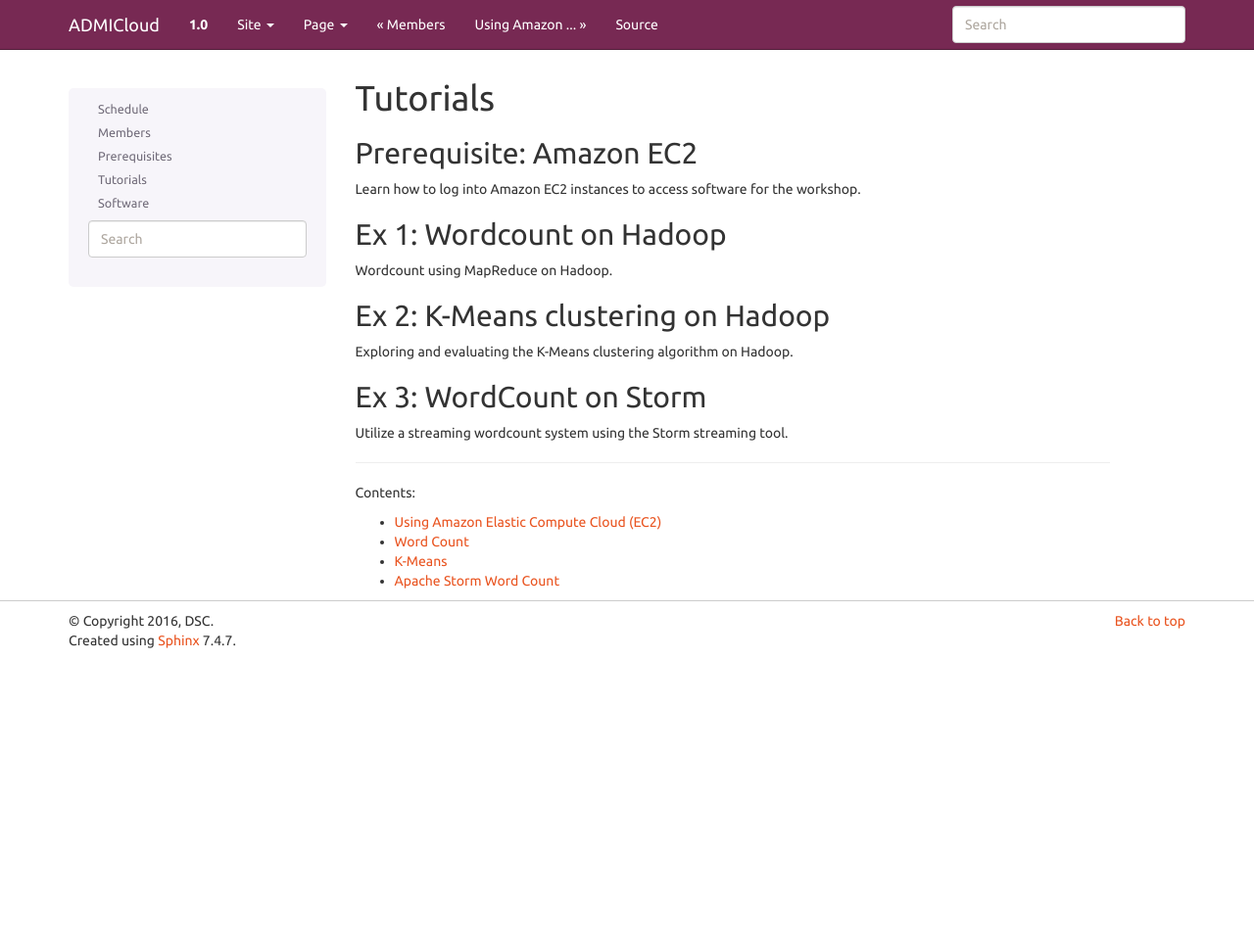
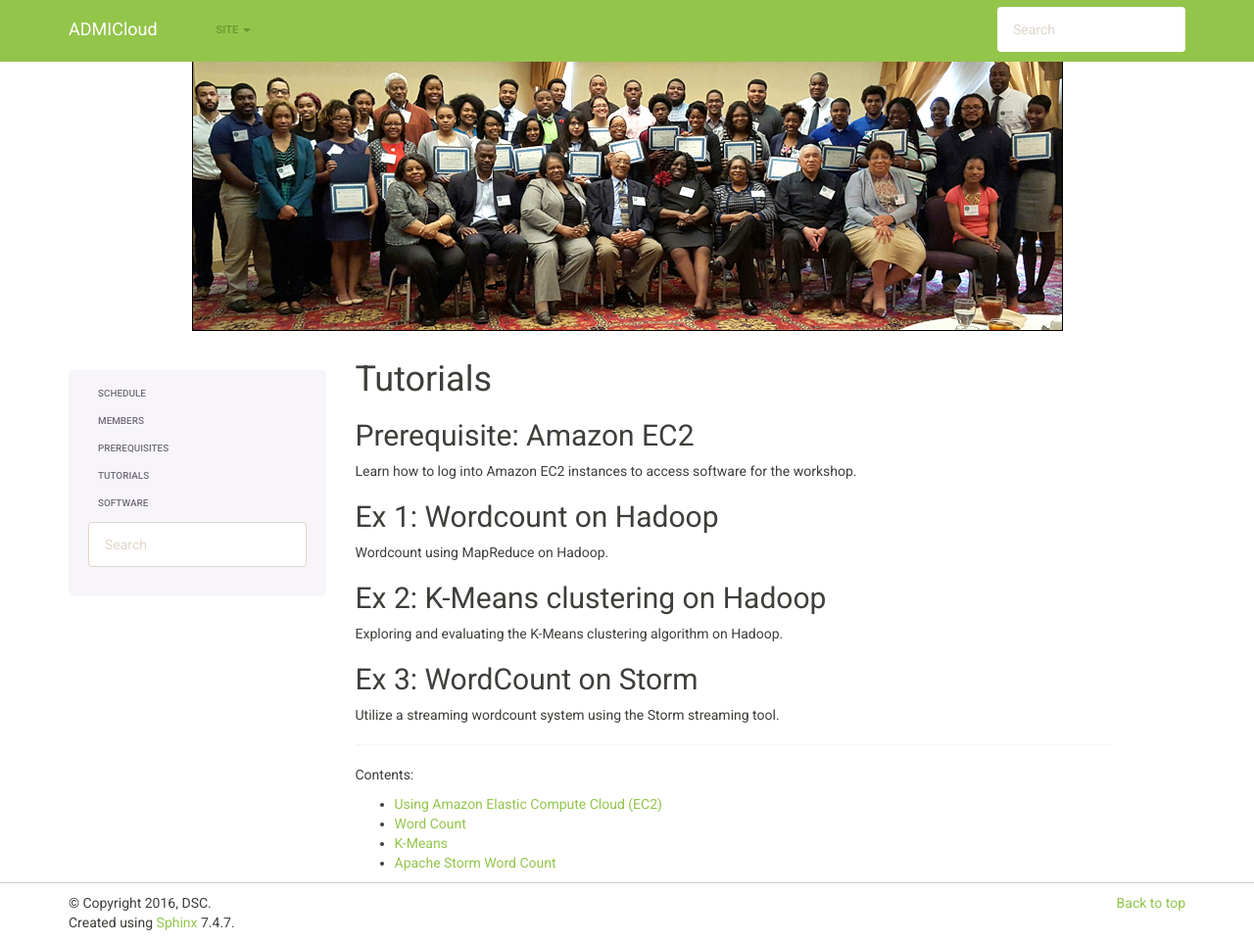
Before and after one commit to wigginst/www-1, a Sphinx documentation site: the page built from docs/source/tutorials.rst, in a window 1280 px wide and 962 px high. Shown: the whole window at 98% size. Built offline with Sphinx 7.4.7, drawn with Linux system fonts in a browser that asks for light colours.

Commit message:
changing theme

```diff
--- /dev/null
+++ b/docs/source/_templates/layout.html
@@ -0,0 +1,8 @@
+{# Import the theme's layout. #}
+{% extends "!layout.html" %}
+
+{# Add some extra stuff before and use existing with 'super()' call. #}
+{% block relbar1 %}
+    <p style="text-align:center;"><img src="_static/images/cover.jpg"></p>
+    {{ super() }}
+{% endblock %}
--- a/docs/source/conf.py
+++ b/docs/source/conf.py
@@ -61,9 +61,9 @@ author = u'DSC'
 # built documents.
 #
 # The short X.Y version.
-version = u'1.0'
+#version = u'1.0'
 # The full version, including alpha/beta/rc tags.
-release = u'1.0'
+#release = u'1.0'
 
 # The language for content autogenerated by Sphinx. Refer to documentation
 # for a list of supported languages.
@@ -117,6 +117,7 @@ todo_include_todos = True
 # a list of builtin themes.
 #html_theme = 'alabaster'
 html_theme = 'bootstrap'
+#html_theme = 'sphinxdoc'
 
 # Theme options are theme-specific and customize the look and feel of a theme
 # further.  For a list of options available for each theme, see the
@@ -127,7 +128,7 @@ html_theme_options = {
     'navbar_title': "ADMICloud",
 
     # Tab name for entire site. (Default: "Site")
-    'navbar_site_name': "Site",
+    #'navbar_site_name': "Site",
 
     # A list of tuples containing pages or urls to link to.
     # Valid tuples should be in the following forms:
@@ -142,17 +143,17 @@ html_theme_options = {
     #],
 
     # Render the next and previous page links in navbar. (Default: true)
-    'navbar_sidebarrel': True,
+    'navbar_sidebarrel': False,
 
     # Render the current pages TOC in the navbar. (Default: true)
-    'navbar_pagenav': True,
+    'navbar_pagenav': False,
 
     # Tab name for the current pages TOC. (Default: "Page")
-    'navbar_pagenav_name': "Page",
+    #'navbar_pagenav_name': "Page",
 
     # Global TOC depth for "site" navbar tab. (Default: 1)
     # Switching to -1 shows all levels.
-    'globaltoc_depth': 2,
+    #'globaltoc_depth': 2,
 
     # Include hidden TOCs in Site navbar?
     #
@@ -173,13 +174,13 @@ html_theme_options = {
 
     # Location of link to source.
     # Options are "nav" (default), "footer" or anything else to exclude.
-    'source_link_position': "nav",
+    'source_link_position': "",
 
     # Bootswatch (http://bootswatch.com/) theme.
     #
     # Options are nothing (default) or the name of a valid theme
     # such as "amelia" or "cosmo".
-    'bootswatch_theme': "united",
+    'bootswatch_theme': "sandstone",
 
     # Choose Bootstrap version.
     # Values: "3" (default) or "2" (in quotes)
@@ -200,7 +201,7 @@ html_theme_path = sphinx_bootstrap_theme.get_html_theme_path()
 
 # The name of an image file (relative to this directory) to place at the top
 # of the sidebar.
-#html_logo = None
+#html_logo = 'images/figures/cover.jpg'
 
 # The name of an image file (relative to this directory) to use as a favicon of
 # the docs.  This file should be a Windows icon file (.ico) being 16x16 or 32x32
--- a/docs/source/storm.rst
+++ b/docs/source/storm.rst
@@ -1,5 +1,5 @@
 Apache Storm Word Count
-================
+=======================
 
 Apache Storm is a distributed stream processing engine.
 
@@ -16,7 +16,7 @@ wget http://mirrors.ibiblio.org/apache/storm/apache-storm-0.10.1/apache-storm-0.
 tar -xvf apache-storm-0.10.1.tar.gz
 
 Download and start ZooKeeper
-------------------
+----------------------------
 
 wget http://apache.mirrors.pair.com/zookeeper/zookeeper-3.4.8/zookeeper-3.4.8.tar.gz
 
--- a/docs/source/tutorials.rst
+++ b/docs/source/tutorials.rst
@@ -9,18 +9,18 @@ Learn how to log into Amazon EC2 instances to access software for the workshop.
 
 
 Ex 1: Wordcount on Hadoop
----------
+-------------------------
 
 Wordcount using MapReduce on Hadoop.
 
 Ex 2: K-Means clustering on Hadoop
----------
+----------------------------------
 
 Exploring and evaluating the K-Means clustering algorithm on Hadoop.
 
 
 Ex 3: WordCount on Storm
----------
+------------------------
 
 Utilize a streaming wordcount system using the Storm streaming tool.
 
```
Also changed, not shown: docs/source/_static/images/cover.jpg (added).
